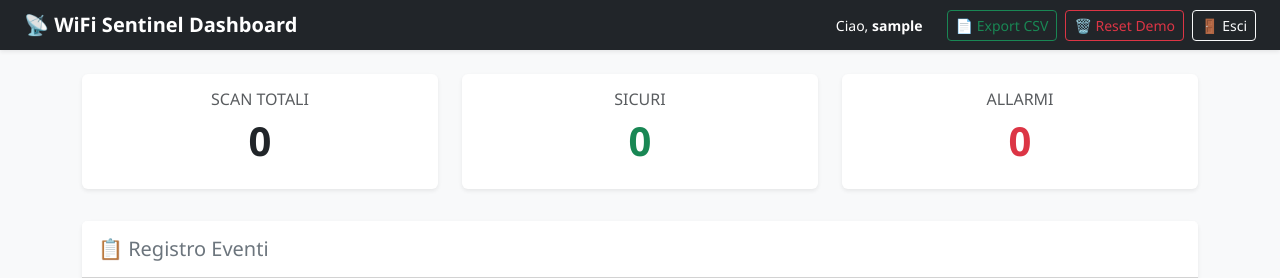
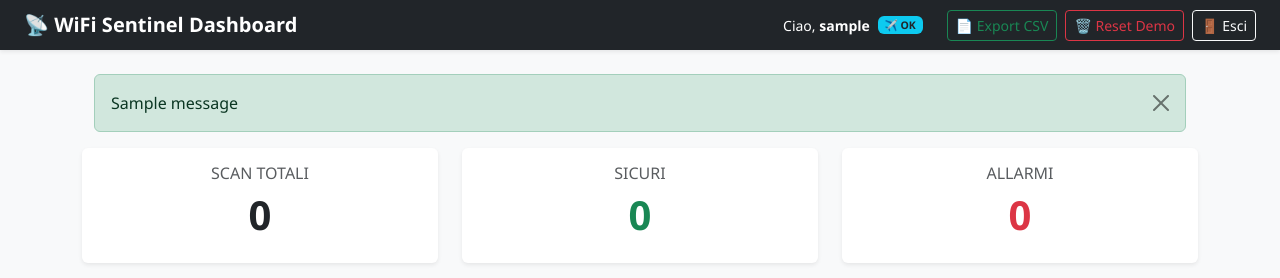
Before and after one commit to n-durso/wifi-sentinel, a Flask app: page / in a window 1280 px wide. Shown: the top 278 px of the page. Run offline with Flask 3, Linux system fonts and the light colour scheme; a user stored in the database is signed in; one stand-in notice (Sample message) is shown; a database or web service that is not in the repository returns one stand-in record (values such as "Sample title"); data that the repository does not hold is empty; some libraries are stand-ins or nearby versions.

Commit message:
aggiunto bottone per collegare telegram e migliorato il layout dei flash messages

```diff
--- a/sentinel-web/templates/index.html
+++ b/sentinel-web/templates/index.html
@@ -16,9 +16,20 @@
 
             <div class="d-flex gap-2 align-items-center">
 
-                <span class="text-white me-3 small">
-                    Ciao, <strong>{{ current_user.username }}</strong>
-                    {% if current_user.is_admin %} <span class="badge bg-danger ms-1">ADMIN</span> {% endif %}
+                <span class="text-white me-3 small d-flex align-items-center gap-2">
+                    <span>Ciao, <strong>{{ current_user.username }}</strong></span>
+
+                    {% if current_user.is_admin %}
+                        <span class="badge bg-danger">ADMIN</span>
+                    {% endif %}
+
+                    {% if current_user.telegram_chat_id %}
+                        <span class="badge bg-info text-dark" title="Telegram Connesso">✈️ OK</span>
+                    {% else %}
+                        <a href="{{ url_for('connect_telegram') }}" class="btn btn-sm btn-primary py-0" style="font-size: 0.8rem;" target="_blank">
+                            🔔 Collega Telegram
+                        </a>
+                    {% endif %}
                 </span>
 
                 <a href="{{ url_for('download_report') }}" class="btn btn-outline-success btn-sm">
@@ -45,6 +56,19 @@
     </nav>
 
     <div class="container">
+
+        <div class="container mt-3">
+            {% with messages = get_flashed_messages(with_categories=true) %}
+                {% if messages %}
+                    {% for category, message in messages %}
+                        <div class="alert alert-{{ category }} alert-dismissible fade show" role="alert">
+                            {{ message }}
+                            <button type="button" class="btn-close" data-bs-dismiss="alert" aria-label="Close"></button>
+                        </div>
+                    {% endfor %}
+                {% endif %}
+            {% endwith %}
+        </div>
 
         <div class="row text-center mb-4">
             <div class="col-md-4">
```
